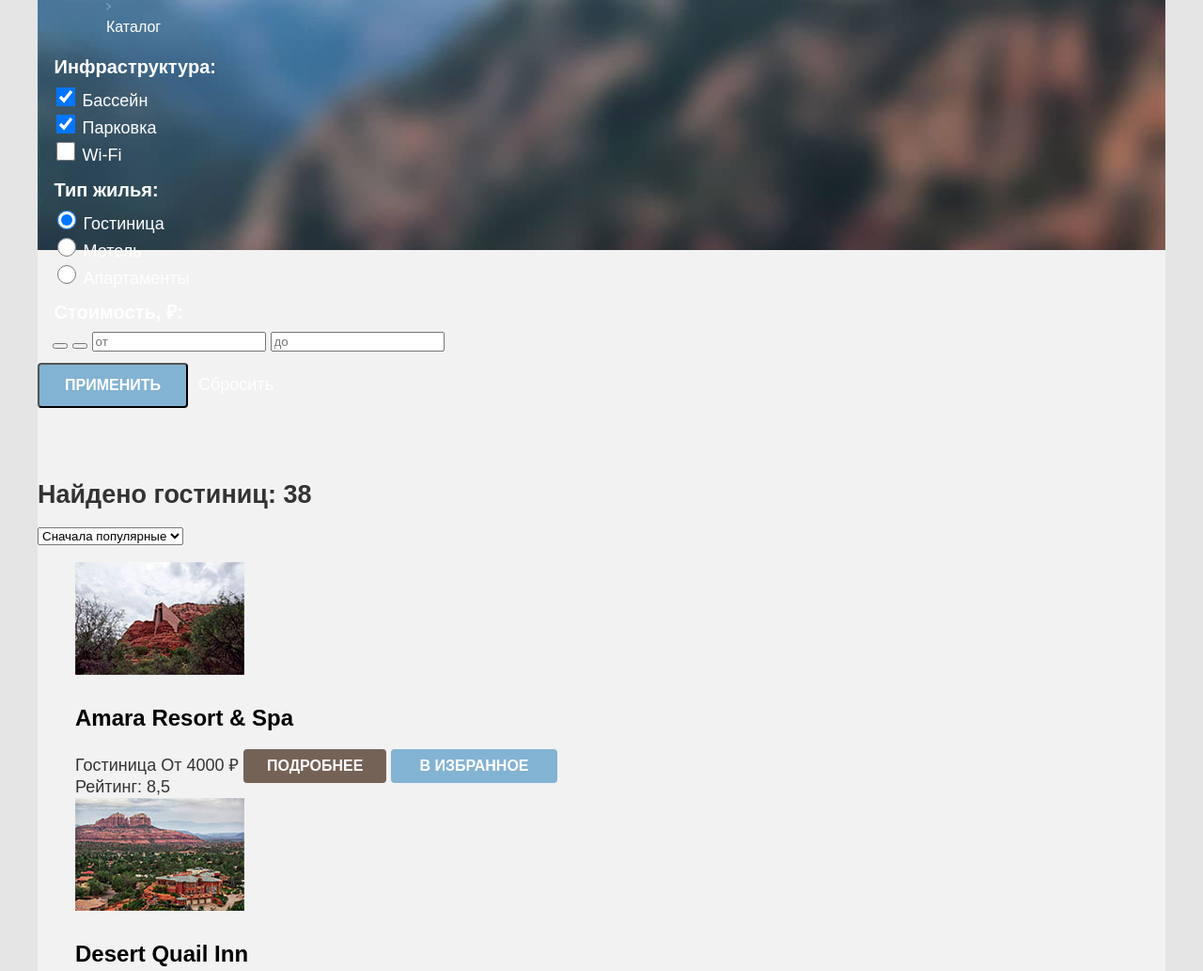
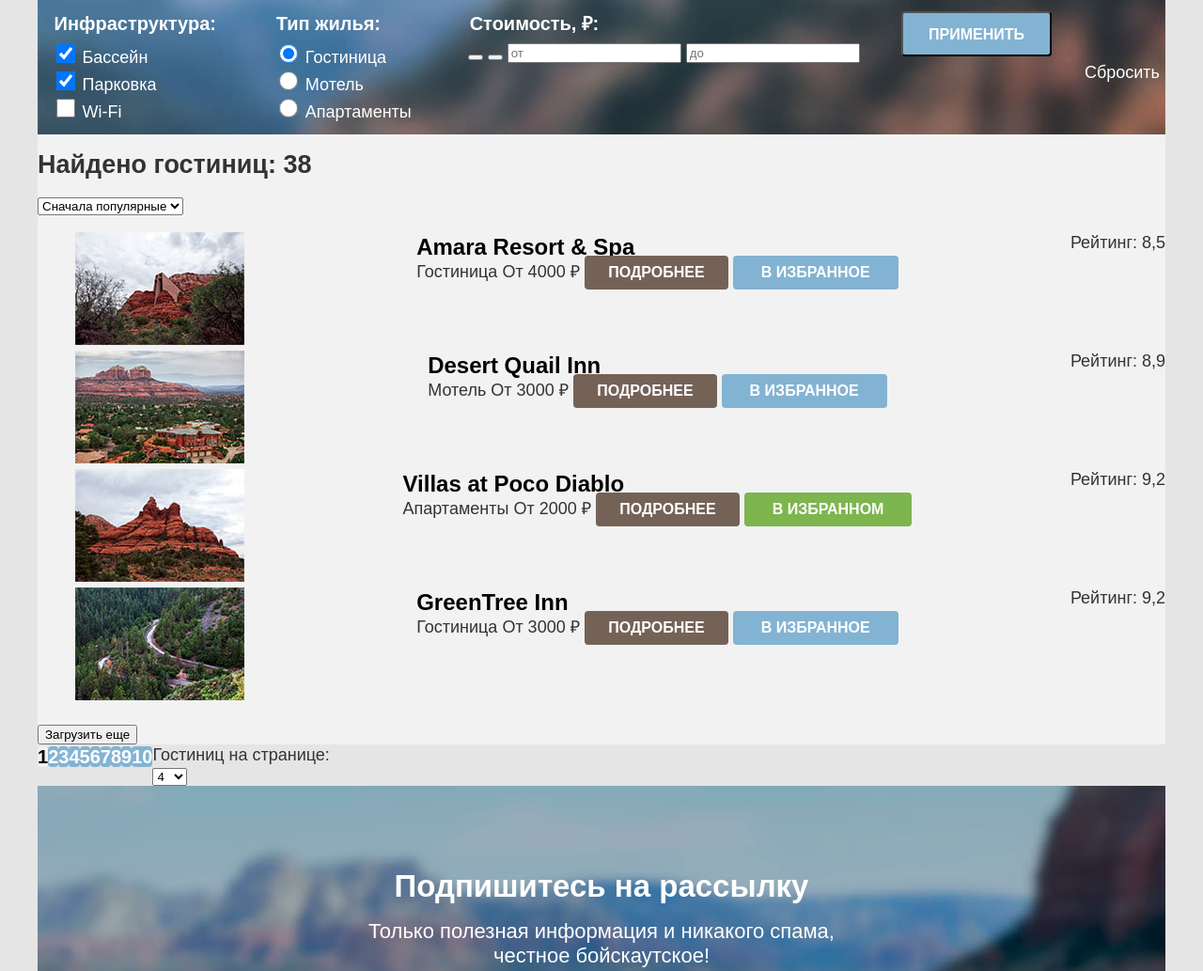
Before and after one commit to maxraw/365579-sedona-32, a plain HTML site: page catalog.html in a window 1280 px wide. Shown: the part 217-1250 px from the top of the page at 94% size. Drawn offline with Linux system fonts and the light colour scheme; a web font is replaced by a local one.

Commit message:
Сетки страницы каталога
Добавлены сетки страницы каталога.

```diff
--- a/catalog.html
+++ b/catalog.html
@@ -153,52 +153,68 @@
               <img class="catalog-card-image amara" src="images\hotels\amara.jpg" width="180" height="120"
                 alt="Гостиница Amara Resort & Spa">
             </a>
+            <div>
               <h3 class="catalog-card-title">Amara Resort & Spa</h3>
               <span class="catalog-card-parametr catalog-card-type">Гостиница</span>
               <span class="catalog-card-parametr catalog-card-price">От 4000 ₽</span>
               <a href="#" class="catalog-card-details button-details">подробнее</a>
               <a href="#" class="catalog-card-details button-favorites">В избранное</a>
+            </div>
+            <div>
               <div class="stars"></div>
               <span class="catalog-card-rating">Рейтинг: 8,5</span>
+            </div>
           </li>
           <li class="catalog-card">
             <a class="catalog-card-link" href="product.html">
               <img class="catalog-card-image desert" src="images\hotels\desert-quail.jpg" width="180" height="120"
                 alt="Мотель Desert Quail Inn">
             </a>
+            <div>
               <h3 class="catalog-card-title">Desert Quail Inn</h3>
               <span class="catalog-card-parametr catalog-card-type">Мотель</span>
               <span class="catalog-card-parametr catalog-card-price">От 3000 ₽</span>
               <a href="#" class="catalog-card-details button-details">подробнее</a>
               <a href="#" class="catalog-card-details button-favorites">В избранное</a>
+            </div>
+            <div>
               <div class="stars"></div>
               <span class="catalog-card-rating">Рейтинг: 8,9</span>
+            </div>
           </li>
           <li class="catalog-card">
             <a class="catalog-card-link" href="product.html">
               <img class="catalog-card-image diablo" src="images\hotels\villas-at-poco.jpg" width="180" height="120"
                 alt="Апартаменты Villas at Poco Diablo">
             </a>
+            <div>
               <h3 class="catalog-card-title">Villas at Poco Diablo</h3>
               <span class="catalog-card-parametr catalog-card-type">Апартаменты</span>
               <span class="catalog-card-parametr catalog-card-price">От 2000 ₽</span>
               <a href="#" class="catalog-card-details button-details">подробнее</a>
               <a href="#" class="catalog-card-details button-favorites button-favorites-checked">В избранном</a>
+            </div>
+            <div>
               <div class="stars"></div>
               <span class="catalog-card-rating">Рейтинг: 9,2</span>
+            </div>
           </li>
           <li class="catalog-card">
             <a class="catalog-card-link" href="product.html">
               <img class="catalog-card-image greentree" src="images\hotels\greentree.jpg" width="180" height="120"
                 alt="Гостиница GreenTree Inn">
             </a>
+            <div>
               <h3 class="catalog-card-title">GreenTree Inn</h3>
               <span class="catalog-card-parametr catalog-card-type">Гостиница</span>
               <span class="catalog-card-parametr catalog-card-price">От 3000 ₽</span>
               <a href="#" class="catalog-card-details button-details">подробнее</a>
               <a href="#" class="catalog-card-details button-favorites">В избранное</a>
+            </div>
+            <div>
               <div class="stars"></div>
               <span class="catalog-card-rating">Рейтинг: 9,2</span>
+            </div>
           </li>
         </ul>
         <button class="button button-show-more" type="button">Загрузить еще</button>
--- a/css/style.css
+++ b/css/style.css
@@ -412,9 +412,14 @@ body {
 }
 
 .menu-catalog {
+  display: flex;
   margin-top: 0;
   padding-left: 73px;
   list-style-type: none;
+}
+
+.menu-catalog-item {
+  margin-right: 10px;
 }
 
 .menu-catalog-link {
@@ -423,6 +428,11 @@ body {
   font-size: 16px;
   line-height: 21px;
   color: #FFFFFF;
+}
+
+.catalog-filter {
+  display: flex;
+  justify-content: space-between;
 }
 
 .catalog-filter-group {
@@ -482,11 +492,6 @@ body {
   background: inherit;
 }
 
-/*Добавил чтобы не слипалось с предыдущей секцией, в последствии margin=250px уберу*/
-.sorting {
-  margin-top: 250px;
-}
-
 .catalog {
   font-weight: 400;
   font-size: 18px;
@@ -500,10 +505,14 @@ body {
 }
 
 .catalog-card {
+  display: flex;
+  justify-content: space-between;
   list-style-type: none;
 }
 
 .catalog-card-title {
+  margin: 0;
+  padding: 0;
   font-weight: 700;
   font-size: 24px;
   line-height: 31px;
@@ -556,6 +565,9 @@ body {
 }
 
 .pagination {
+  display: flex;
+  margin: 0;
+  padding: 0;
   background-color: #E5E5E5;
 }
 
```
Lines whose indentation alone changed are shown as unchanged.
